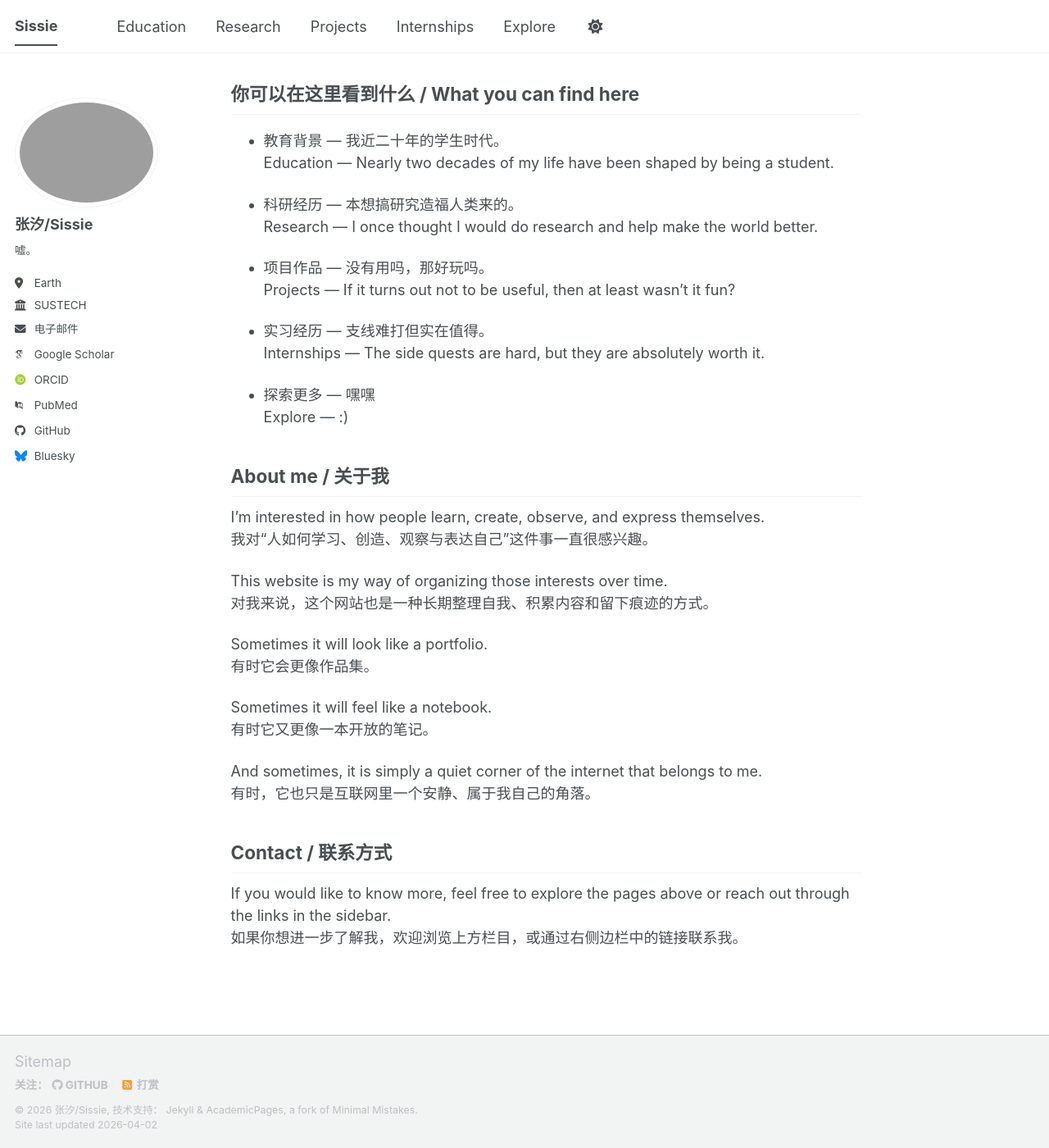
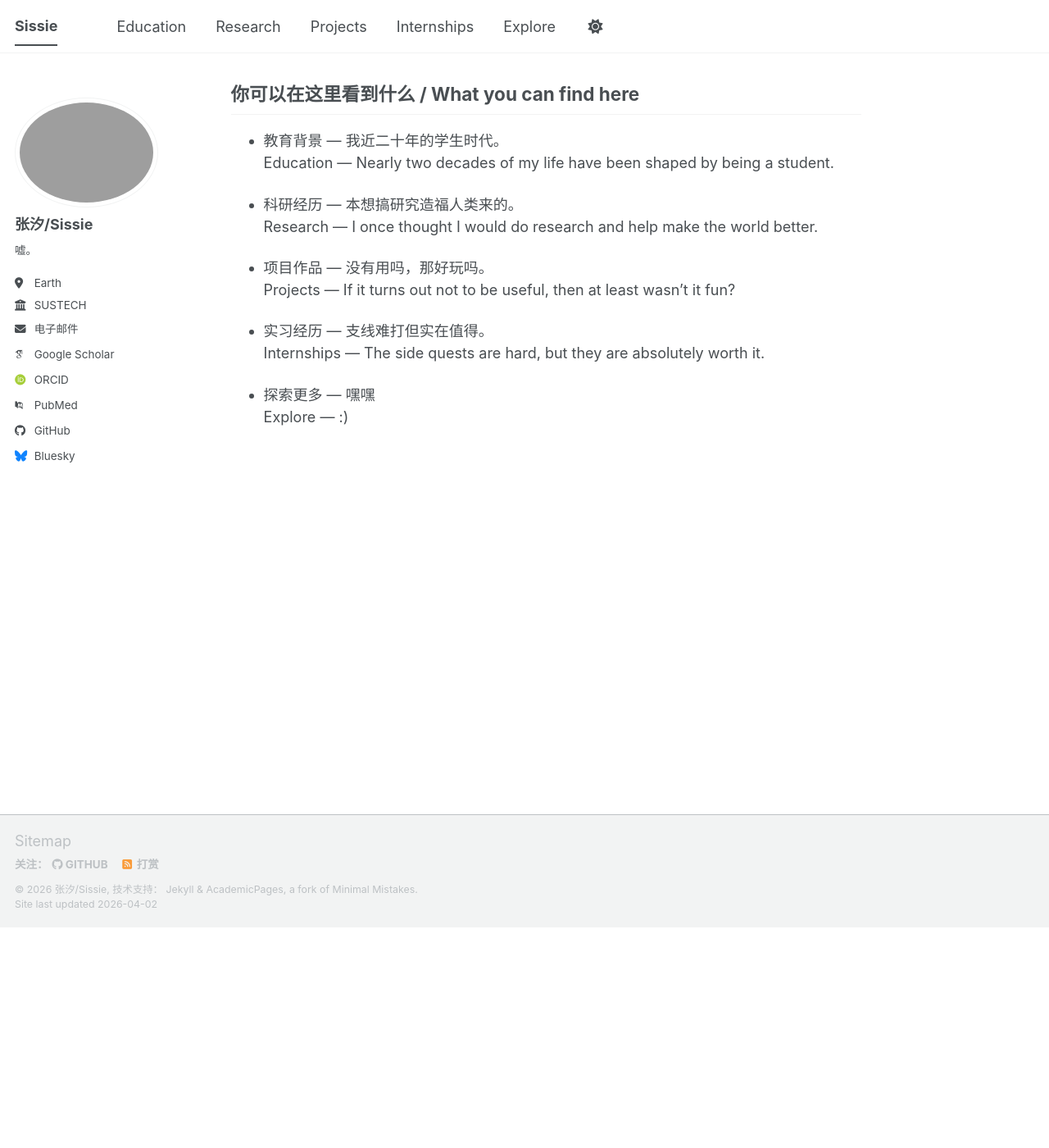
Before and after one commit to SeeSissie/SeeSissie.github.io, a Jekyll site: the page built from _pages/home.md, in a window 1280 px wide and 1400 px high, scrolled down 269 px. Shown: the whole window at 82% size. Built offline with Jekyll 4.4.1, drawn with Linux system fonts in a browser that asks for light colours; some web fonts are replaced; a script bundle is joined from its source files by our own code; library files that are not in the unit come from our copies.

Commit message:
Update home.md

```diff
--- a/_pages/home.md
+++ b/_pages/home.md
@@ -32,26 +32,3 @@ A space where I keep track of what I learn, what I make, and what I care about.
 
 - 探索更多 — 嘿嘿
   Explore — :)
-
-
-## About me / 关于我
-
-I’m interested in how people learn, create, observe, and express themselves.
-我对“人如何学习、创造、观察与表达自己”这件事一直很感兴趣。
-
-This website is my way of organizing those interests over time.
-对我来说，这个网站也是一种长期整理自我、积累内容和留下痕迹的方式。
-
-Sometimes it will look like a portfolio.
-有时它会更像作品集。
-
-Sometimes it will feel like a notebook.
-有时它又更像一本开放的笔记。
-
-And sometimes, it is simply a quiet corner of the internet that belongs to me.
-有时，它也只是互联网里一个安静、属于我自己的角落。
-
-## Contact / 联系方式
-
-If you would like to know more, feel free to explore the pages above or reach out through the links in the sidebar.
-如果你想进一步了解我，欢迎浏览上方栏目，或通过右侧边栏中的链接联系我。
```
